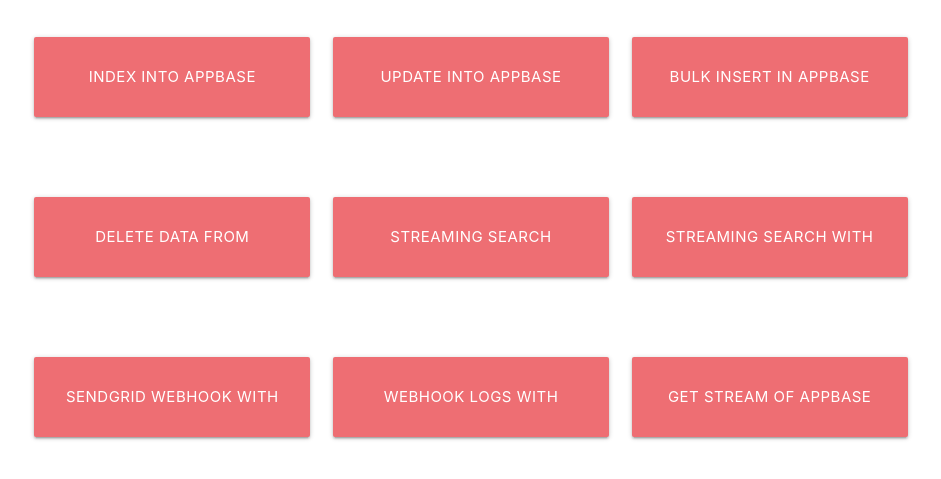
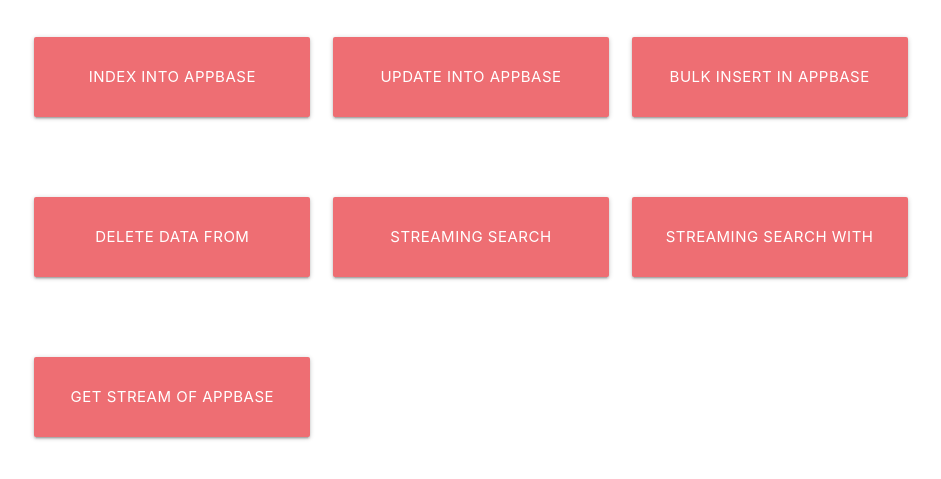
Before and after one commit to awesome-reactivesearch/getting-started-appbase, a plain HTML site: page index.html in a window 1280 px wide. Shown: the part 221-700 px from the top of the page, without its empty margins (169-1110 px from the left). Drawn offline with nearby package versions, Linux system fonts and the light colour scheme.

Commit message:
Update index.html

```diff
--- a/index.html
+++ b/index.html
@@ -55,13 +55,7 @@
         <a class="waves-effect waves-light btn-large " href="https://jsfiddle.net/yashshah/Lgtxbdzp/">Streaming search with Historical data</a>
       </div>
       <div class="col s12 m6 l4">
-        <a class="waves-effect waves-light btn-large " href="https://jsfiddle.net/yashshah/3ekwmsxv/">Sendgrid Webhook with Appbase</a>
-      </div>
-      <div class="col s12 m6 l4">
-        <a class="waves-effect waves-light btn-large " href="https://jsfiddle.net/yashshah/43ohfvwz/">Webhook logs with Appbase</a>
-      </div>
-      <div class="col s12 m6 l4">
-        <a class="waves-effect waves-light btn-large " href="#">Get Stream of Appbase</a>
+        <a class="waves-effect waves-light btn-large " href="https://jsfiddle.net/g8o0htsa/">Get Stream of Appbase</a>
       </div>
     </div>
   </div>
```
